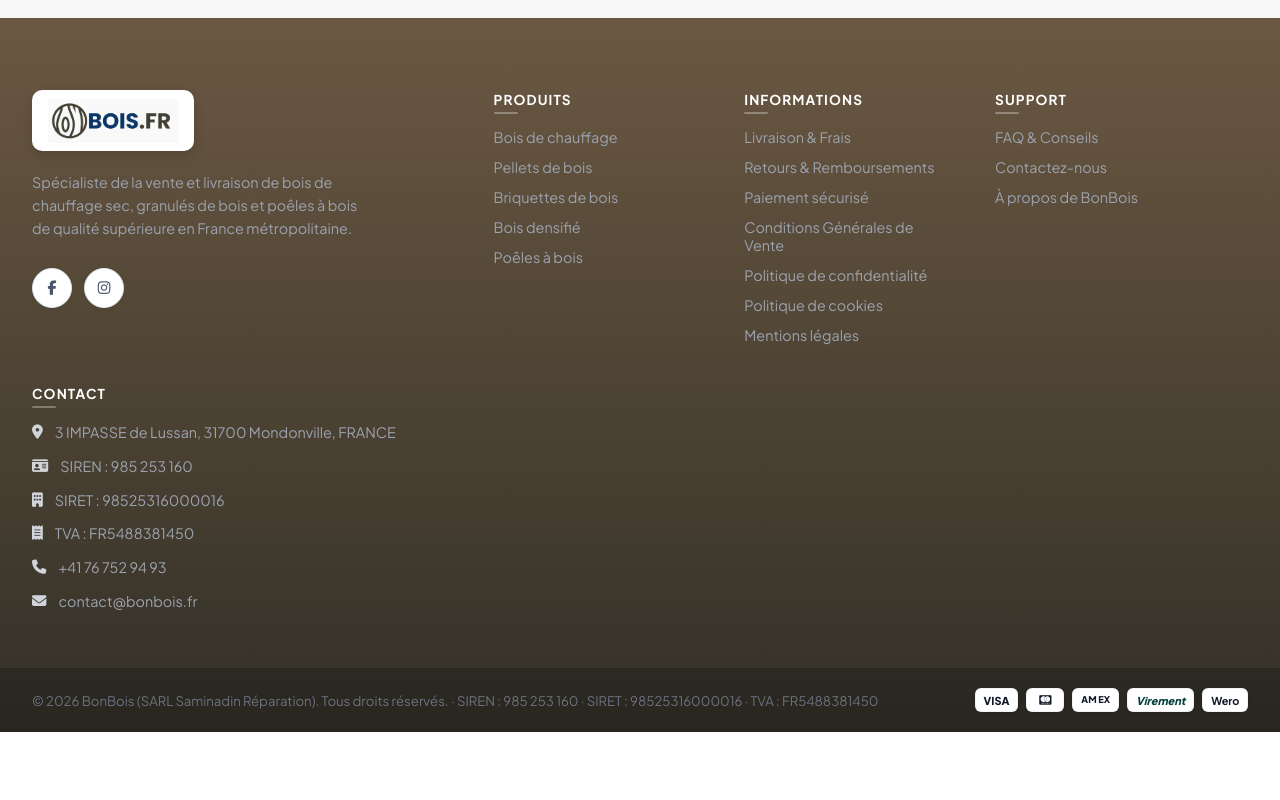
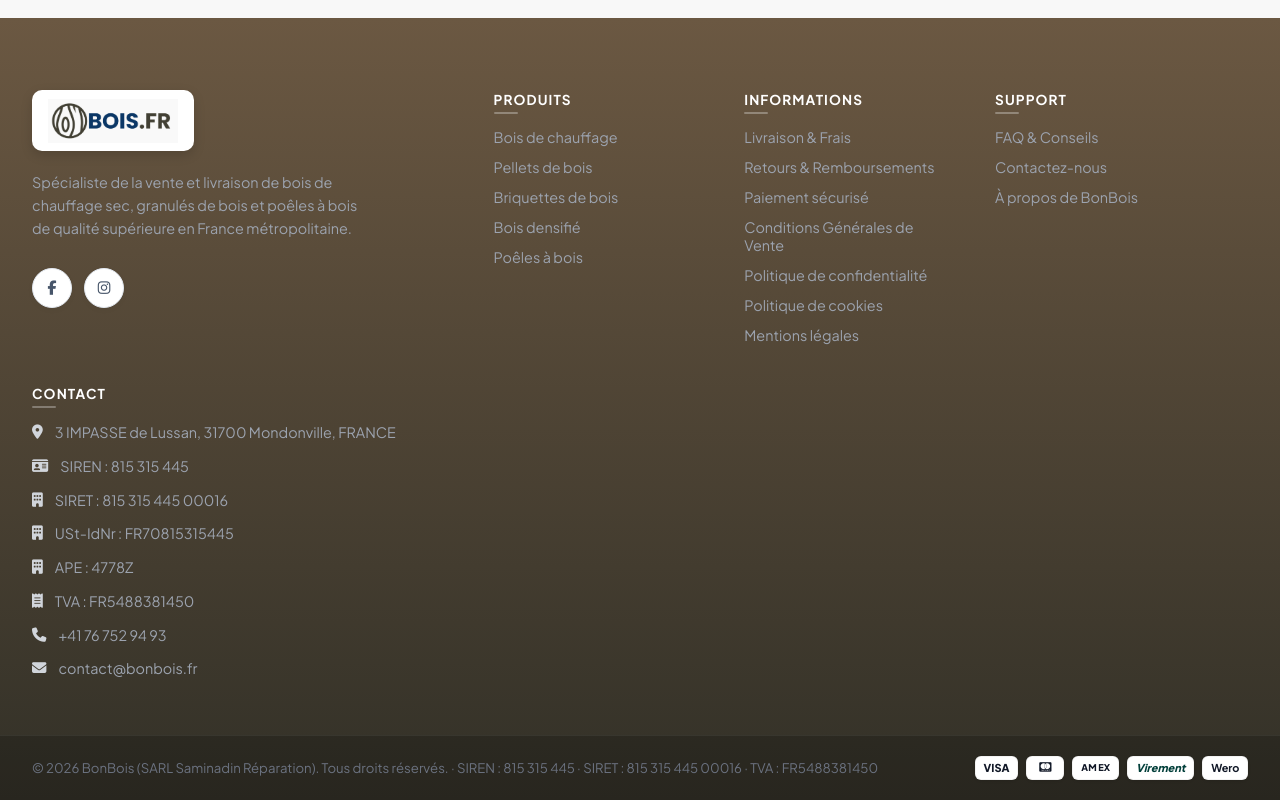
Before and after one commit to ftbson/bonboisfr, a Next.js app: page / in a window 1280 px wide. Shown: the part 6560-7360 px from the top of the page. Before the commit the page ends 7292 px from the top, so only its background shows below. Built offline with nearby package versions, Linux system fonts and the light colour scheme; no server answers; the database is empty.

Commit message:
feat: amélioration de l'interface et des fonctionnalités

```diff
--- a/src/components/Footer.tsx
+++ b/src/components/Footer.tsx
@@ -117,6 +117,14 @@ export default function Footer() {
               <span>SIRET : {company.siret}</span>
             </li>
             <li>
+              <i className="fa-solid fa-building"></i>
+              <span>USt-IdNr : FR70815315445</span>
+            </li>
+            <li>
+              <i className="fa-solid fa-building"></i>
+              <span>APE : 4778Z</span>
+            </li>
+            <li>
               <i className="fa-solid fa-receipt"></i>
               <span>TVA : {company.tva}</span>
             </li>
--- a/src/lib/company.ts
+++ b/src/lib/company.ts
@@ -6,8 +6,8 @@ export const company = {
   officialActivity:
     "Réparation de produits électroniques grand public (Code NAF 95.21Z)",
   naf: "95.21Z",
-  siren: "985 253 160",
-  siret: "98525316000016",
+  siren: "815 315 445",
+  siret: "815 315 445 00016",
   tva: "FR5488381450",
   address: "3 IMPASSE de Lussan\n31700 Mondonville\nFRANCE",
   addressLabel: "3 IMPASSE de Lussan, 31700 Mondonville, FRANCE",
```
